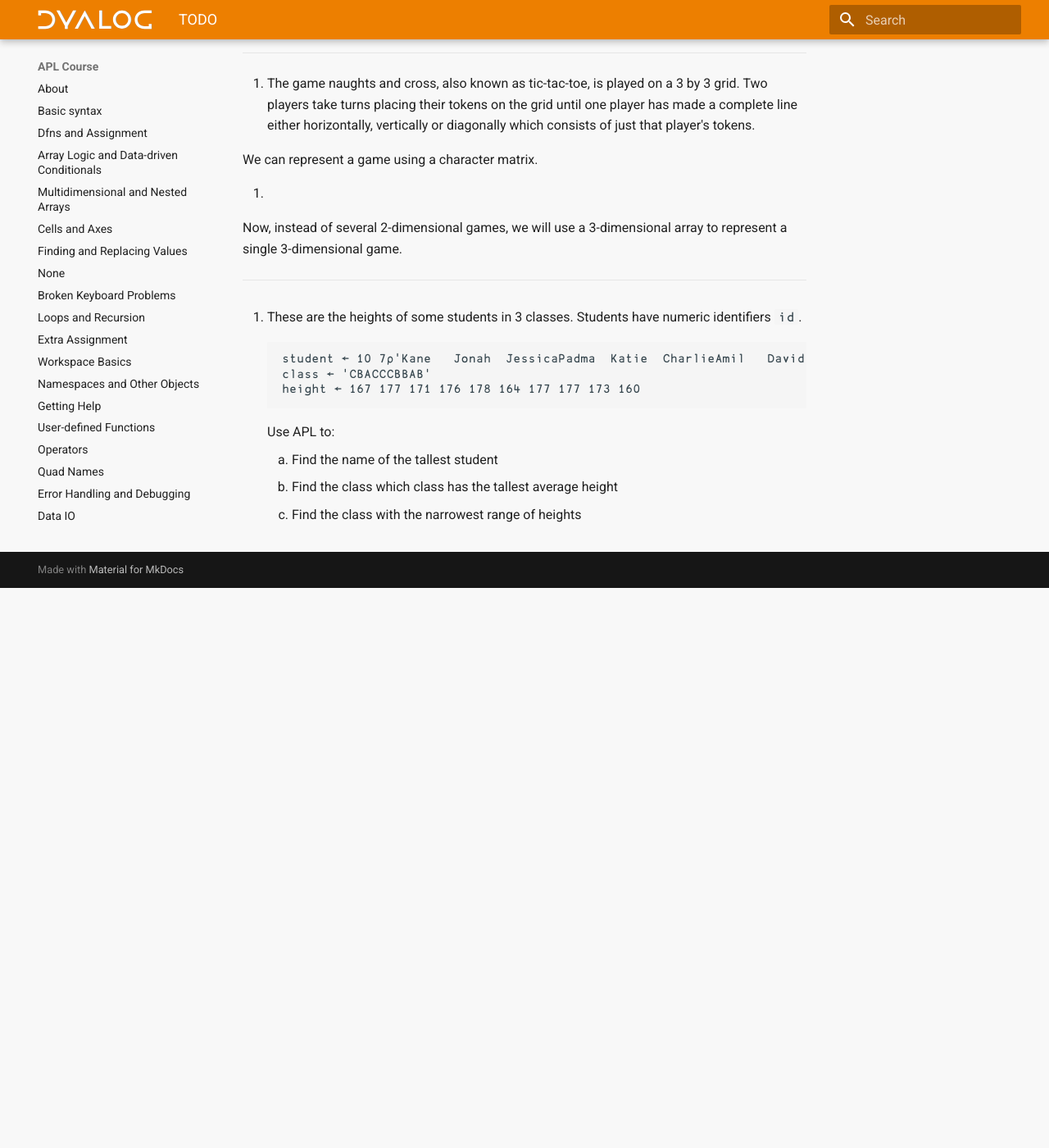
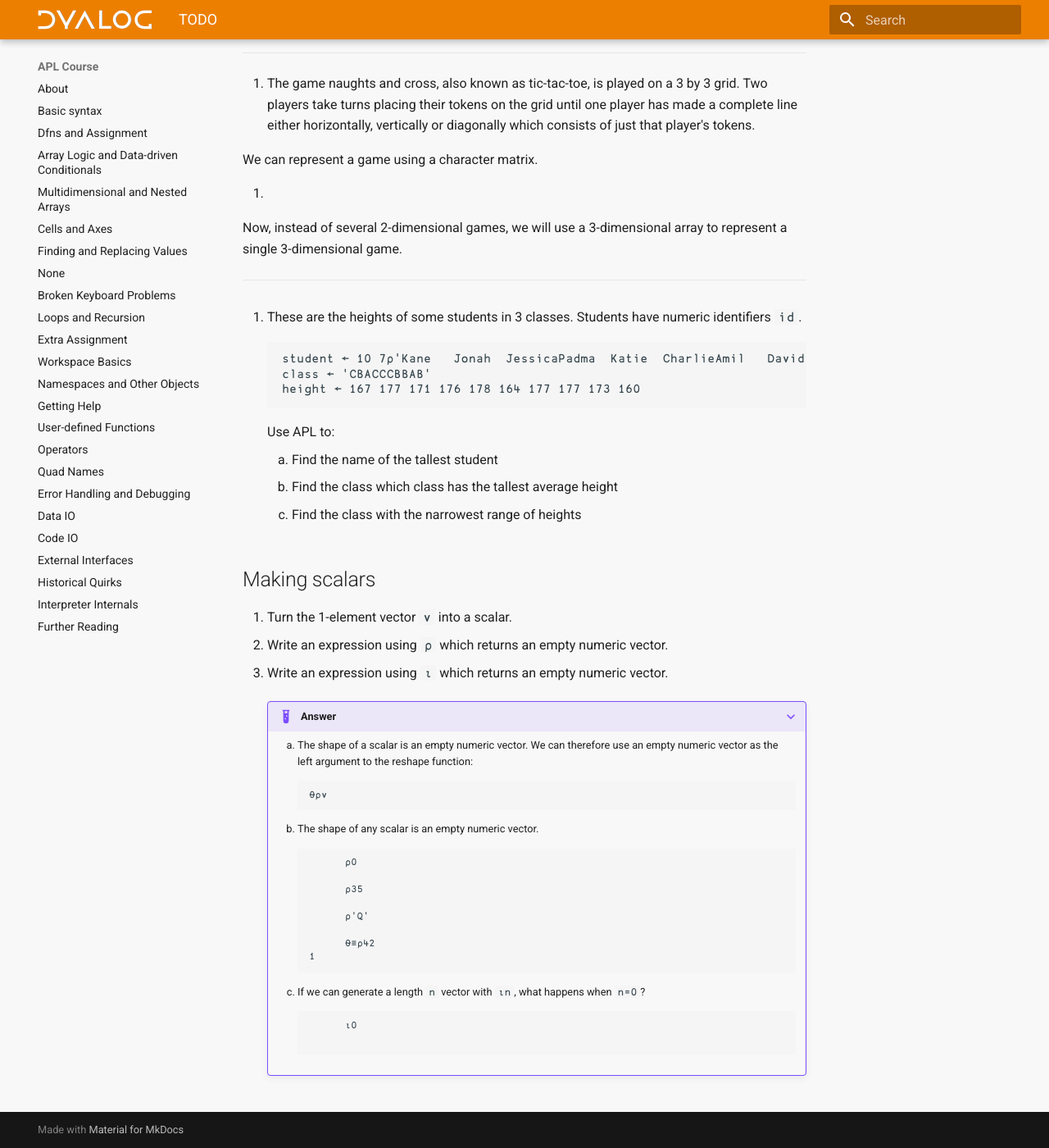
Before and after one commit to Dyalog/APLCourse, an MkDocs documentation site: the page built from docs/todo.md, in a window 1280 px wide and 1400 px high, scrolled down 1997 px. Shown: the whole window at 82% size. Built offline with MkDocs 1.6.1 and Material for MkDocs 9.7.7, drawn with Linux system fonts in a browser that asks for light colours; before the commit the page ends 2714 px from its top, so only the background shows below that.

Commit message:
more solutions todo

````diff
--- a/docs/todo.md
+++ b/docs/todo.md
@@ -101,3 +101,59 @@
 	1. Find the name of the tallest student
 	1. Find the class which class has the tallest average height
 	1. Find the class with the narrowest range of heights
+
+## Making scalars
+1. Turn the 1-element vector `v` into a scalar.
+1. Write an expression using `⍴` which returns an empty numeric vector.
+1. Write an expression using `⍳` which returns an empty numeric vector.
+
+
+	???+Example "Answer"
+		<ol type="a">
+		<li>
+		The shape of a scalar is an empty numeric vector. We can therefore use an empty numeric vector as the left argument to the reshape function:
+		```APL
+		⍬⍴v
+		```
+		</li>
+		<li>
+		The shape of any scalar is an empty numeric vector.
+		```APL
+		      ⍴0
+		```
+		```
+
+		```
+		---
+		```APL
+		      ⍴35
+		```
+		```
+
+		```
+		---
+		```APL
+		      ⍴'Q'
+		```
+		```
+
+		```
+		---
+		```APL
+		      ⍬≡⍴42
+		```
+		```
+		1
+		```
+		</li>
+		<li>
+		If we can generate a length `n` vector with `⍳n`, what happens when `n=0`?
+
+		```APL
+		      ⍳0
+		```
+		```
+
+		```
+		</li>
+		</ol>
````
Also changed, not shown: docs/solutions.md (added, +25 -0 lines).
